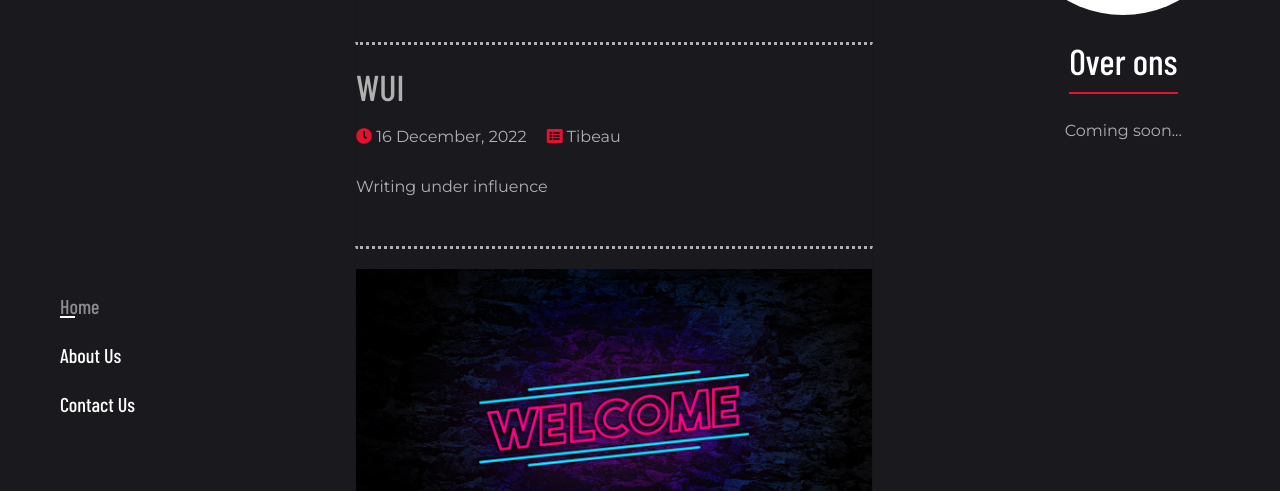
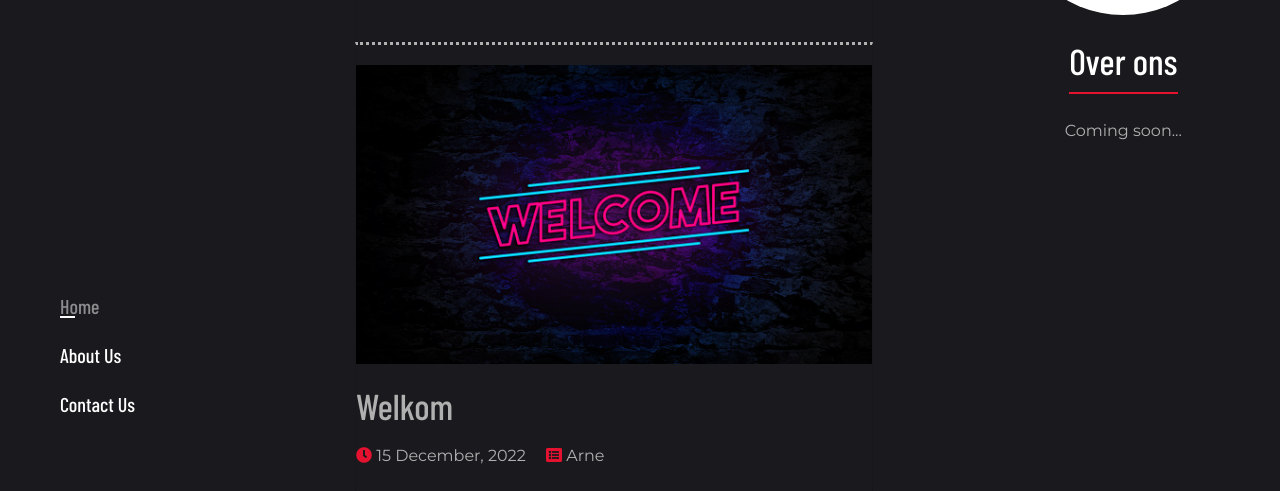
Before and after one commit to NFTRarities/Blog, a plain HTML site: page index.html in a window 1280 px wide. Shown: the part 287-778 px from the top of the page. Drawn offline with nearby package versions, Linux system fonts and the light colour scheme.

Commit message:
Update index.html

```diff
--- a/index.html
+++ b/index.html
@@ -148,24 +148,6 @@
                                 </li>
                             </ul>
                             <p class="card-text my-4">The podcast where 2 drunk friends talk about the liquor truth, be ready for the best podcast in centuries, coming in February 2023</p>
-                        </div>
-                    </div>
-                    <div class="card post-item bg-transparent">
-                        <div class="card-body px-0">
-                            <h2 class="card-title">
-                                WUI
-                            </h2>
-                            <ul class="post-meta mt-3">
-                                <li class="d-inline-block mr-3">
-                                    <span class="fas fa-clock text-primary"></span>
-                                    16 December, 2022
-                                </li>
-                                <li class="d-inline-block">
-                                    <span class="fas fa-list-alt text-primary"></span>
-                                    Tibeau
-                                </li>
-                            </ul>
-                            <p class="card-text my-4">Writing under influence</p>
                         </div>
                     </div>
                     <div class="card post-item bg-transparent">
```
